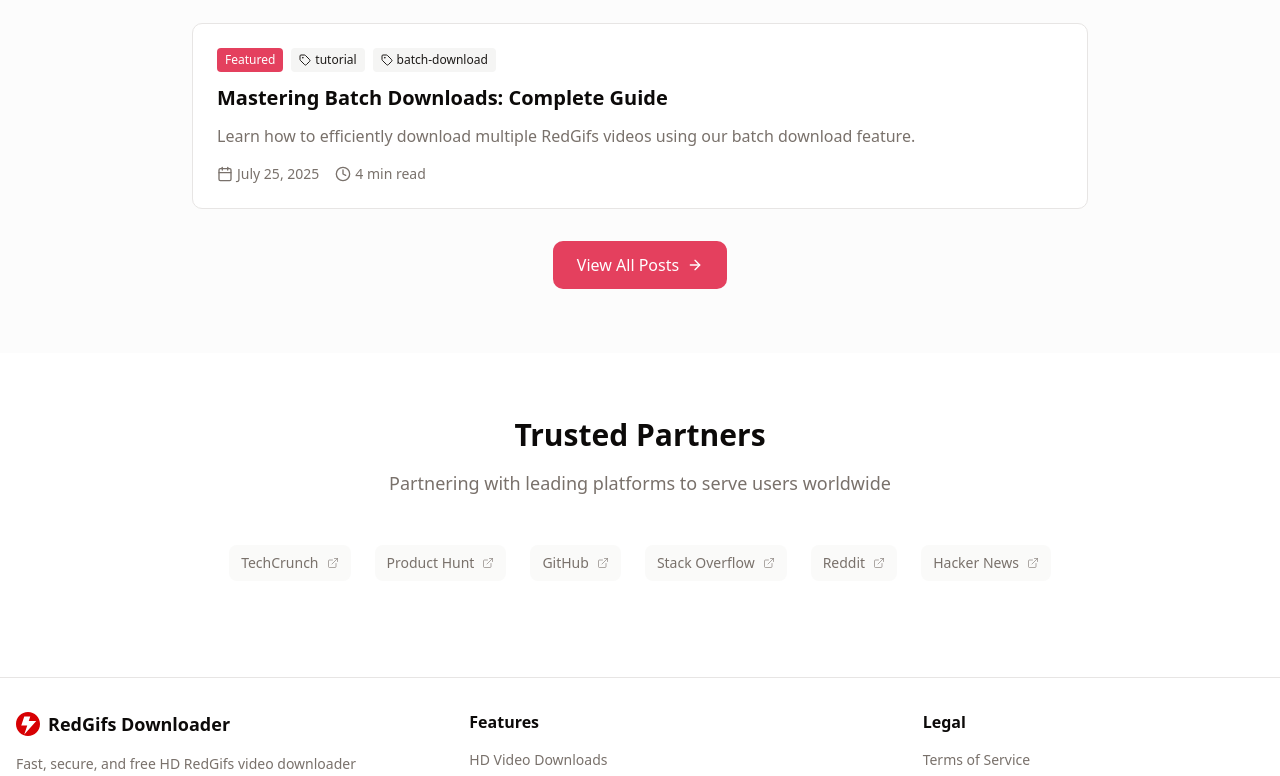
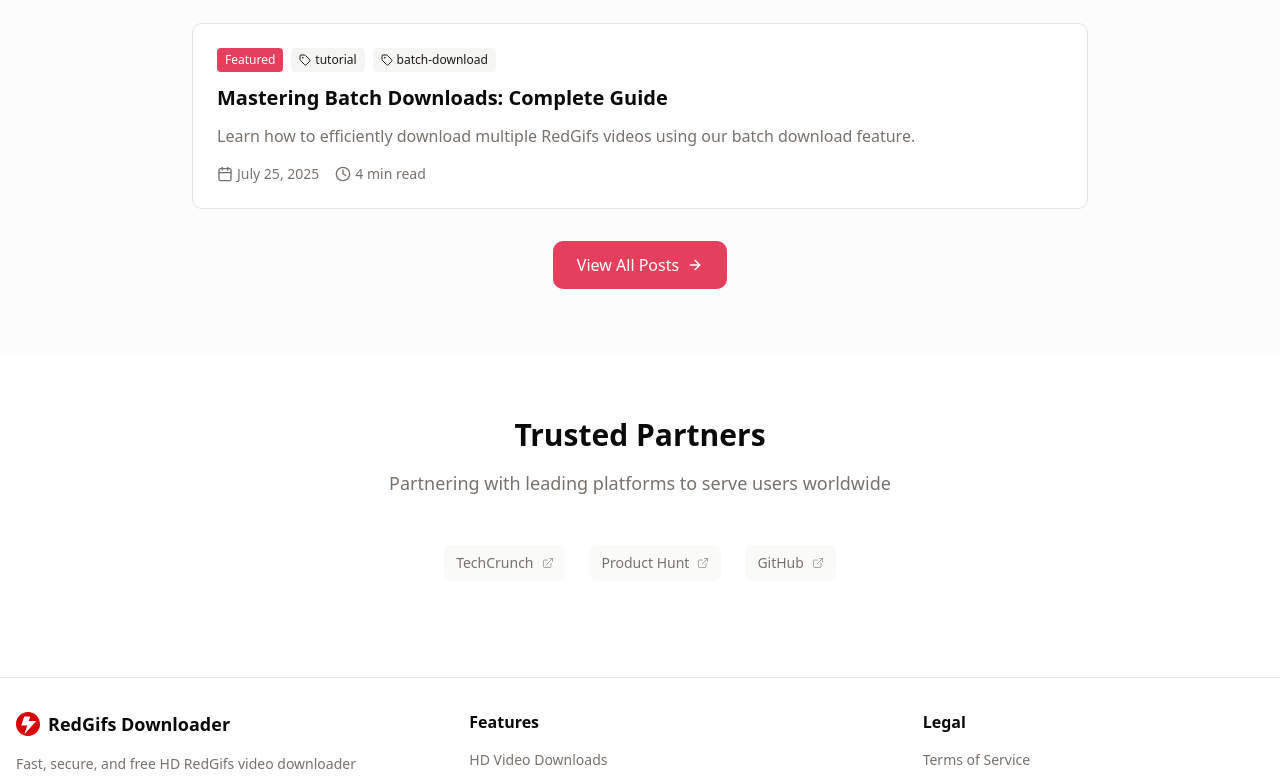
Before and after one commit to zxlee920/RedGifs-Downloader, a Next.js app: page / in a window 1280 px wide. Shown: the part 1785-2561 px from the top of the page. Built offline with nearby package versions, Linux system fonts and the light colour scheme.

Commit message:
优化移动端和合作伙伴链接
- 移动端下载按钮：隐藏图标，节省空间
- 简化合作伙伴链接：保留核心3个链接
- Product Hunt设置为传递权重
- 改善移动端用户体验

```diff
--- a/src/components/downloader.tsx
+++ b/src/components/downloader.tsx
@@ -228,13 +228,13 @@ export default function Downloader() {
       <CardContent>
             <Tabs defaultValue="single" className="w-full">
               <TabsList className="grid w-full grid-cols-2">
-                <TabsTrigger value="single" className="flex items-center gap-2">
-                  <Download className="h-4 w-4" />
-                  Single Download
+                <TabsTrigger value="single" className="flex items-center sm:gap-2">
+                  <Download className="h-4 w-4 hidden sm:block" />
+                  <span className="sm:ml-0 ml-0">Single Download</span>
                 </TabsTrigger>
-                <TabsTrigger value="batch" className="flex items-center gap-2">
-                  <List className="h-4 w-4" />
-                  Batch Download
+                <TabsTrigger value="batch" className="flex items-center sm:gap-2">
+                  <List className="h-4 w-4 hidden sm:block" />
+                  <span className="sm:ml-0 ml-0">Batch Download</span>
                   <Badge className="bg-primary text-primary-foreground text-xs px-1.5 py-0.5 ml-1 rounded-full">
                     NEW
                   </Badge>
--- a/src/components/trusted-partners.tsx
+++ b/src/components/trusted-partners.tsx
@@ -15,30 +15,12 @@ const featuredLinks = [
     name: 'Product Hunt',
     url: 'https://producthunt.com',
     description: 'Discover new products',
-    rel: 'nofollow'
+    rel: '' // 传递权重
   },
   {
     name: 'GitHub',
     url: 'https://github.com',
     description: 'Developer platform',
-    rel: '' // 传递权重
-  },
-  {
-    name: 'Stack Overflow',
-    url: 'https://stackoverflow.com',
-    description: 'Developer community',
-    rel: 'nofollow'
-  },
-  {
-    name: 'Reddit',
-    url: 'https://reddit.com',
-    description: 'Social news aggregation',
-    rel: 'nofollow'
-  },
-  {
-    name: 'Hacker News',
-    url: 'https://news.ycombinator.com',
-    description: 'Tech news community',
     rel: 'nofollow'
   }
 ]
```
Also changed, not shown: 1 other file (tests, documents, lock files or other folders).
